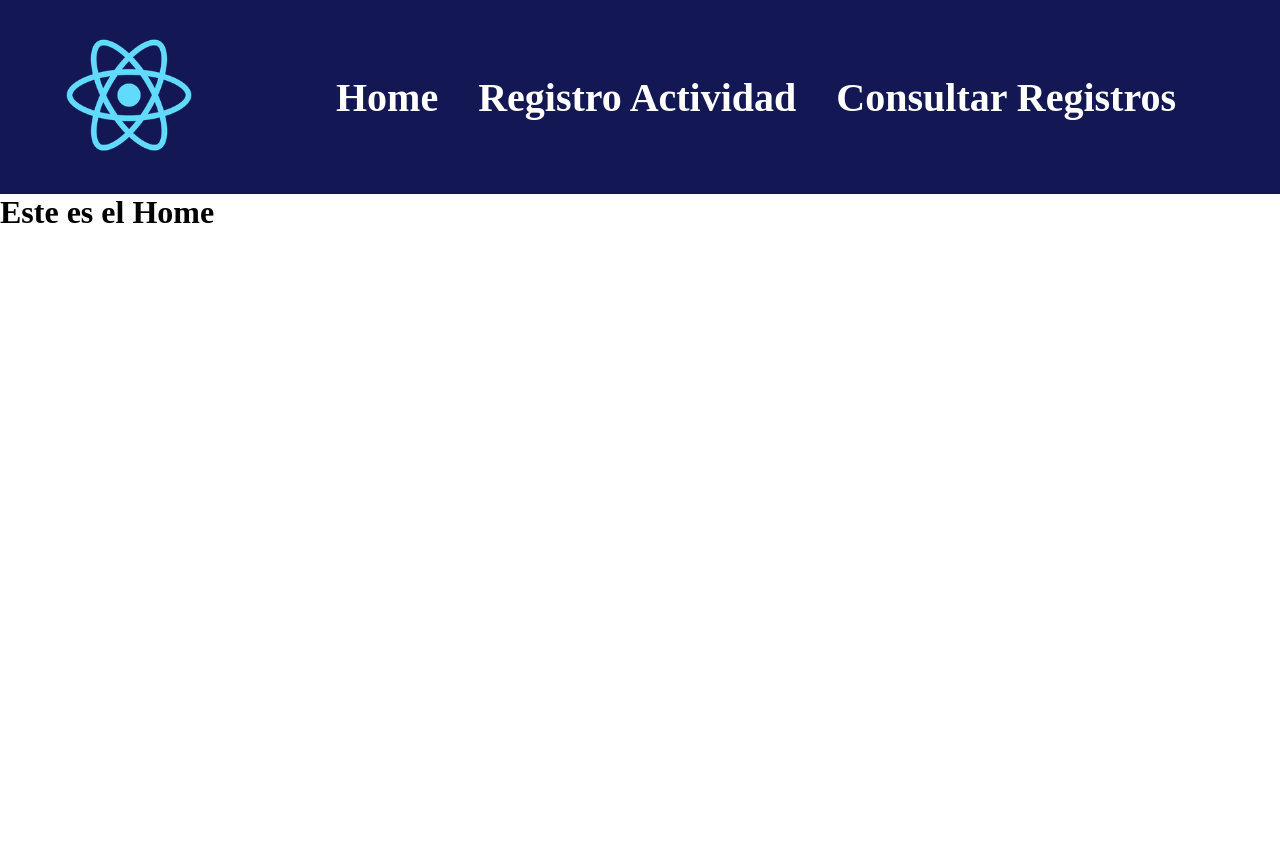
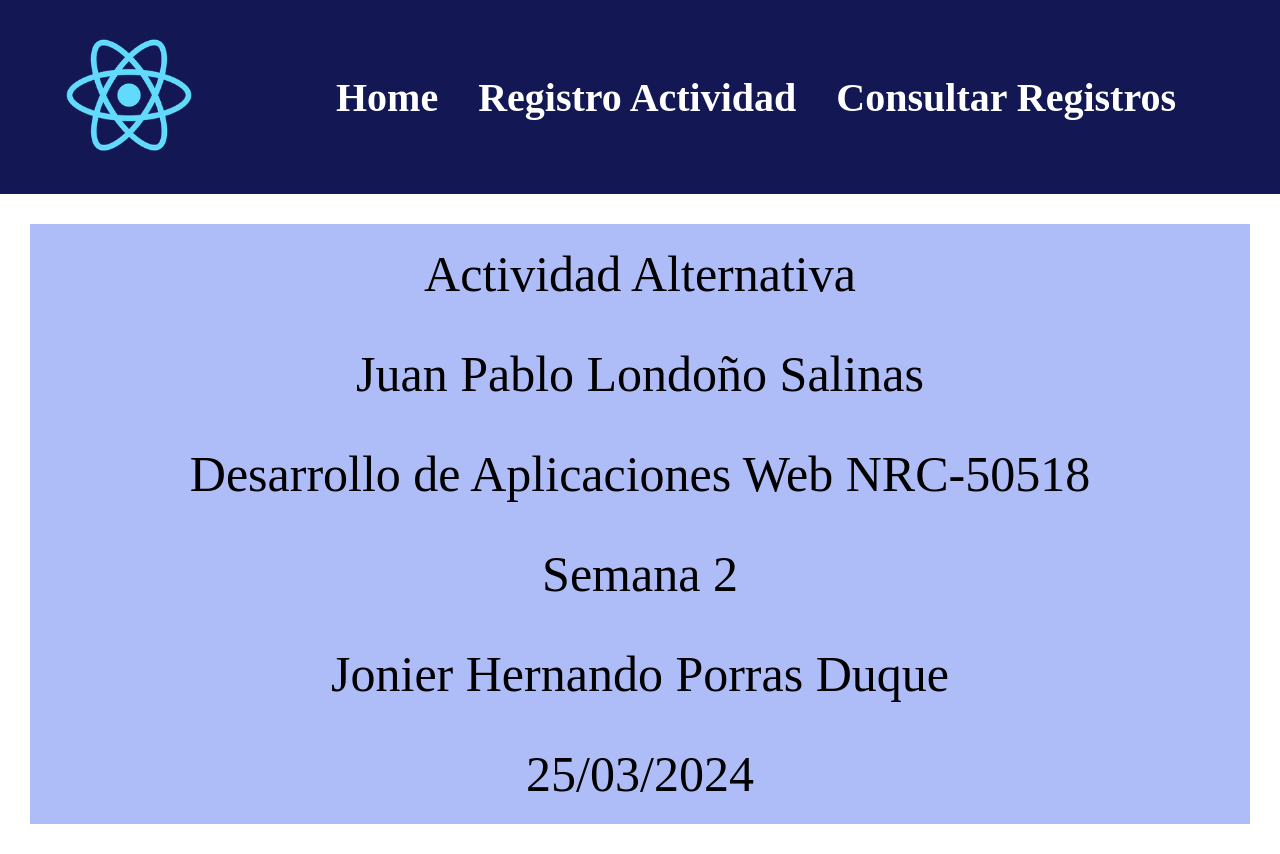
Before and after one commit to Juan123654/React, a React (Create React App) app: page / in a window 1280 px wide. Before the commit the page ends 800 px from the top, so only its background shows below. Built offline with nearby package versions, Linux system fonts and the light colour scheme.

Commit message:
Funcionando Frontend 22-03-24

```diff
--- a/src/componentes/Consulta.js
+++ b/src/componentes/Consulta.js
@@ -2,7 +2,7 @@ import React from "react";
 import "../css/Consulta.css";
 function Consulta() {
   const clic = () => {
-    alert("Funciona el clic Consulta");
+    alert("Consulta Prueba");
   };
   return (
     <div className="contenedor-consulta">
--- a/src/componentes/Home.js
+++ b/src/componentes/Home.js
@@ -1,9 +1,15 @@
-import React from "react"
-
-function Home (){
+import React from "react";
+import "../css/Home.css";
+function Home() {
+  const fecha = new Date();
   return (
-    <div>
-        <h1>Este es el Home</h1>
+    <div className="contenedor-home">
+      <p>Actividad Alternativa</p>
+      <p>Juan Pablo Londoño Salinas</p>
+      <p>Desarrollo de Aplicaciones Web NRC-50518</p>
+      <p>Semana 2</p>
+      <p>Jonier Hernando Porras Duque </p>
+      <p>25/03/2024</p>
     </div>
   );
 }
--- a/src/componentes/Registro.js
+++ b/src/componentes/Registro.js
@@ -3,7 +3,7 @@ import "../css/Registro.css";
 
 function Registro() {
   const clic = () => {
-    alert("Funciona el clic Registro");
+    alert("Registro Prueba");
   };
   return (
     <div className="contenedor-registro">
--- a/src/css/Consulta.css
+++ b/src/css/Consulta.css
@@ -1,14 +1,15 @@
 .titulo-consulta{
     position: absolute;
-    top: 300px;
+    top: 250px;
     text-align: center;
+    color:black;
 }
 .contenedor-consulta{
     width:500px;
 	padding:300px;
 	border-radius:10px;
 	margin:auto;
-	background-color:#ccc;
+	background-color:rgb(174, 189, 247);
     display: flex;
     align-items: center;
     justify-content: center;
@@ -19,10 +20,9 @@
 	padding:10px;
 	border-radius:10px;
 	margin:auto;
-	background-color:#e78c8c;
     display: flex;
     position: absolute;
-    top: 350px;
+    top: 300px;
     align-items: center;
     justify-content: center;
     font-size: 20px;
@@ -48,9 +48,12 @@
     margin: 20px;
     box-shadow: inset 3px 3px 3px rgba(255,255,255,.7), inset -2px -2px 3px rgba(0,0,0,.1), 2px 2px 10px rgba(0,0,0,.1);
 	border: 1px solid #5f0909; /* Borde */
-	background: #f14141;  /* Fondo */
+	background: #131753;  /* Fondo */
 	text-align: center;  /* Alineación del texto */
 	text-shadow: -1px -1px rgba(0,0,0,.2);  /* Sombra del texto */
 	border-radius: 5px;  /* Bordes redondos */
 	color: white;  /* Color del texto */
 }
+.boton-consulta:hover{
+    color:red;
+}
--- /dev/null
+++ b/src/css/Home.css
@@ -0,0 +1,8 @@
+.contenedor-home{
+    position: relative;
+    text-align: center;
+    font-size: 50px;
+    line-height: 100px;
+    margin: 30px;
+    background-color: rgb(174, 189, 247);
+}
--- a/src/css/Menu.css
+++ b/src/css/Menu.css
@@ -23,3 +23,6 @@ ul, li{
     height: 130px;
     border-radius: 50%;
 }
+.item:hover{
+    color:red;
+}
--- a/src/css/Registro.css
+++ b/src/css/Registro.css
@@ -6,9 +6,9 @@
 .contenedor-registro{
     width:300px;
 	padding:200px;
-	border-radius:10px;
+    border-radius:10px;
 	margin:auto;
-	background-color:#ccc;
+	background-color:rgb(174, 189, 247);
     display: flex;
     align-items: center;
     justify-content: center;
@@ -28,15 +28,21 @@
 }
 
 .boton-registro{
+    position: relative;
     display: flex;
-    width:300px;
+    width:200px;
     height: 50px;
 	padding:3px 10px;
 	border:1px solid #f6f6f6;
 	border-radius:3px;
-	background-color:#f14141;
+	background-color:#131753;
 	margin:8px 0;
 	display:inline-block;
-    bottom: 500px;
+    left: 65px;
+    bottom: 5px;
     font-size: 20px;
+    color: white;
 }
+.boton-registro:hover{
+    color:red;
+}
```
